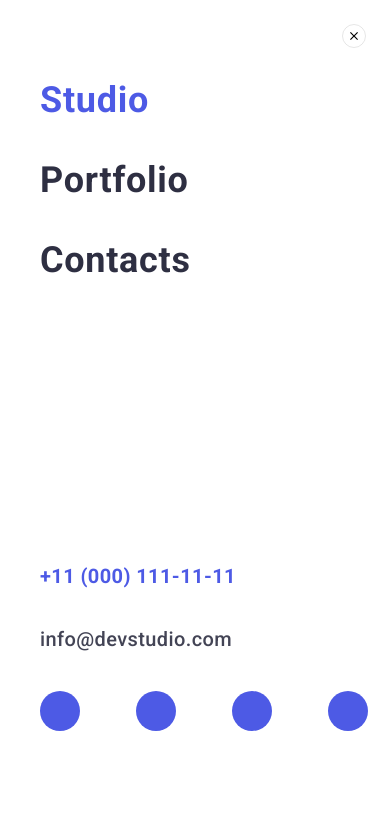
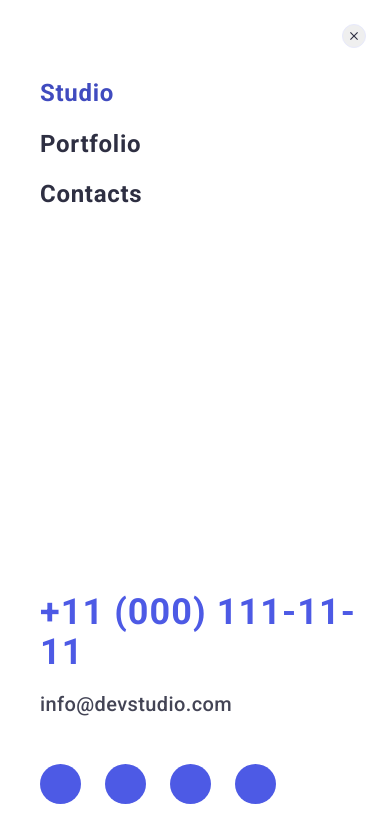
Before and after one commit to irinalikholay/goit-markup-hw-06, a plain HTML site: page index.html in a window 390 px wide. Shown: the top 835 px of the page. Drawn offline with nearby package versions, Linux system fonts and the light colour scheme.

Commit message:
mobile-button

```diff
--- a/css/style.css
+++ b/css/style.css
@@ -442,7 +442,174 @@ img {
 }
 
 /** mob-menu **/
+
 .menu-open-btn {
+    background-color: transparent;
+    border: none;
+    padding: 0;
+    line-height: 0;
+}
+.menu-open-icon {
+    stroke: #2E2F42;
+
+}
+.mob-wrap {
+    display: flex;
+    flex-direction: column;
+    height: calc(100% - 24px);
+}
+.menu-container {
+    position: fixed;
+    top: 0;
+    left: 0;
+    z-index: 2;
+    width: 100%;
+    height: 100%;
+    background-color: #FFFFFF;
+    padding: 24px 24px 40px 40px;
+    transform: translateX(100%);
+    transition: transform 250ms cubic-bezier(0.4, 0, 0.2, 1);
+    box-shadow: 0px 1px 6px 0px rgba(46, 47, 66, 0.08), 0px 1px 1px 0px rgba(46, 47, 66, 0.16), 0px 2px 1px 0px rgba(46, 47, 66, 0.08);
+
+    opacity: 0;
+     visibility: hidden;
+     pointer-events: none;
+}
+
+.menu-container.is-open {
+    transform: translateX(0);
+        opacity: 1;
+        visibility: visible;
+        pointer-events: auto;
+
+}
+.menu-open-btn {
+    border: none;
+    background-color: transparent;
+    width: 32px;
+    padding: 0;
+}
+
+.menu-close-button {
+    border-radius: 24px;
+    border: 1px solid #e7e9fc;
+    width: 24px;
+    height: 24px;
+    fill: var(--dark-color);
+    display: flex;
+    justify-content: center;
+    align-items: center;
+    margin-left: auto;
+     }
+
+   .menu-close-button:hover,
+   .menu-close-button:focus {
+     background-color: #4d5ae5;
+     border: none;
+     fill: #FFFFFF;
+     }
+     .mob-menu-nav {
+        margin-top: 32px;
+        margin-bottom: auto;
+    }
+
+    .mob-menu-list {
+        display: flex;
+        flex-direction: column;
+        gap: 24px;
+    }
+
+    .mob-menu-item {
+        width: calc((100% - 2 * 24px) / 3);
+     }
+     .mob-team-icons {
+        fill: #ffffff;
+    }
+
+    .menu-icon {
+        stroke: #2e2f42;
+    }
+
+    .mob-menu-link.current {
+        position: relative;
+        color: #404BBF;
+    }
+    .current::after {
+        display: none;
+    }
+        .mob-menu-link {
+            font-size: 24px;
+            font-family: Roboto;
+            font-weight: 700;
+            line-height: 1.11;
+            letter-spacing: 0.03em;
+            text-transform: capitalize;
+            color: #2e2f42;
+        }
+
+        .mob-menu-adress-list.list {
+            display: flex;
+            flex-direction: column;
+            gap: 20px;
+        }
+
+        .mob-tel-link {
+            font-size: 36px;
+            font-family: Roboto;
+            font-weight: 700;
+            line-height: 40px;
+            letter-spacing: 0.03em;
+            text-transform: capitalize;
+            color: #4d5ae5;
+            font-style: normal;
+        }
+
+        .mob-mail-link {
+            font-size: 20px;
+            font-family: Roboto;
+            font-weight: 500;
+            line-height: 1.2;
+            letter-spacing: 0.02em;
+            color: #434455;
+            font-style: normal;
+        }
+        .mob-menu-address {
+            margin-bottom: 48px;
+        }
+
+        .mob-icons-list {
+            display: flex;
+            gap: 24px;
+            max-width: 260px;
+        }
+
+        .mob-icons-item {
+            flex-basis: calc(((100% - 3 * 24px) / 4) - 6px);
+            width: 40px;
+            height: 40px;
+        }
+
+        .mob-icons-logo {
+            display: flex;
+            align-items: center;
+            justify-content: center;
+            width: 100%;
+            height: 100%;
+            border-radius: 50%;
+            background-color: #4d5ae5;
+            transition: background-color 250ms cubic-bezier(0.4, 0, 0.2, 1);
+        }
+
+        .mob-icons-logo:hover {
+            background-color: #404bbf;
+        }
+
+        .mob-icons-logo:focus {
+            background-color: #404bbf;
+        }
+
+
+/** .menu-open-btn {
     background-color: transparent;
     border: none;
     padding: 0;
@@ -466,7 +633,7 @@ img {
 
     /** opacity: 0;
     visibility: hidden;
-    pointer-events: none; **/
+    pointer-events: none;
 
 }
 
@@ -490,9 +657,9 @@ img {
     .mobile-menu.is-open{
     transform: translateX(0);
 
-    /** opacity: 1;
+     opacity: 1;
     visibility: visible;
-    pointer-events: auto; **/
+    pointer-events: auto;
     }
 
     .mob-nav{
@@ -559,7 +726,7 @@ img {
     letter-spacing: 0.02em;
     color: var(--text-color);
     font-style: normal;
-}
+} **/
 
 /** ADRESS **/
 
--- a/index.html
+++ b/index.html
@@ -41,22 +41,24 @@
             </ul>
         </address>
     </div>
-    <div class="  mobile-menu is-open" data-menu>
-        <div class=" container mobile-menu-container">
-            <button class="menu-close-button" data-menu-close>
+
+    <div class="menu-container js-menu-container is-open" data-menu>
+        <button type="button" class="menu-close-button" data-menu-close>
              <svg class="menu-close-icon" width="8" height="8">
                   <use href="./images/modal.svg#icon-close-black-18dp-2-1"></use>
               </svg>
         </button>
-            <div class="mob-nav ">
+        <div class="mob-wrap">
+             <nav class="mob-menu-nav">
                   <ul class="mob-menu-list list">
-                    <li class="mob-menu-item"> <a class="mob-menu link mob-current" href="./index.html">Studio</a></li>
+                       <li class="mob-menu-item"> <a class="mob-menu-link link current" href="./index.html">Studio</a></li>
                        <li class="mob-menu-item"> <a class="mob-menu-link link" href="./portfolio.html">Portfolio</a></li>
                        <li class="mob-menu-item"> <a class="mob-menu-link link" href="">Contacts</a></li>
                    </ul>
-            </div>
-            <address class="mob-adress ">
-                <ul class="mob-adress-list list">
+             </nav>
+             <div class="modal-contact-wrap">
+                  <address class="mob-menu-address">
+                       <ul class="mob-menu-adress-list list">
                             <li class="mob-adress-item">
                                 <a class="mob-tel-link link" href="tel:+110001111111">+11 (000) 111-11-11</a>
                             </li>
@@ -64,44 +66,43 @@
                                 <a class="mob-mail-link link" href="mailto:info@devstudio.com">info@devstudio.com</a>
                             </li>
                         </ul>
-
                   </address>
-            <div class="mobile-soc-list ">
-                <ul class="mobile-social-list">
-                    <li class="mobile-item-list">
-                        <a class="mobile-social-link" href="">
-                            <svg class="mobile-icons" width="24" height="24">
-                                <use href="./images/soc-icons.svg#icon-instagram-2"
+                  <div class="mob-menu-icon-wrap">
+                       <ul class="mob-icons-list list">
+                            <li class="mob-icons-item">
+                                 <a href="" class="mob-icons-logo">
+                                      <svg class="mob-team-icons" width="24" height="24">
+                                           <use href="./images/soc-icons.svg#icon-instagram-2"></use>
                                       </svg>
                                  </a>
                             </li>
-                    <li class="mobile-item-list">
-                        <a class="mobile-social-link" href="">
-                            <svg class="mobile-icons" width="24" height="24">
-                                <use href="./images/soc-icons.svg#icon-twitter-1"
+                            <li class="mob-icons-item">
+                                 <a href="" class="mob-icons-logo">
+                                      <svg class="mob-team-icons" width="24" height="24">
+                                           <use href="./images/soc-icons.svg#icon-twitter-1"></use>
                                       </svg>
                                  </a>
                             </li>
-                    <li class="mobile-item-list">
-                        <a class="mobile-social-link" href="">
-                            <svg class="mobile-icons" width="24" height="24">
-                                <use href="./images/soc-icons.svg#icon-facebook-1"
+                            <li class="mob-icons-item">
+                                 <a href="" class="mob-icons-logo">
+                                      <svg class="mob-team-icons" width="24" height="24">
+                                           <use href="./images/soc-icons.svg#icon-facebook-1"></use>
                                       </svg>
                                  </a>
                             </li>
-                    <li class="mobile-item-list">
-                        <a class="mobile-social-link" href="">
-                            <svg class="mobile-icons" width="24" height="24">
-                                <use href="./images/soc-icons.svg#icon-linkedin-1"
+                            <li class="mob-icons-item">
+                                 <a href="" class="mob-icons-logo">
+                                      <svg class="mob-team-icons" width="24" height="24">
+                                           <use href="./images/soc-icons.svg#icon-linkedin-1"></use>
                                       </svg>
                                  </a>
                             </li>
                        </ul>
                   </div>
              </div>
+        </div>
+   </div>
 
-
-    </div>
 </header>
 
 <main>
```
Lines whose indentation alone changed are shown as unchanged.
